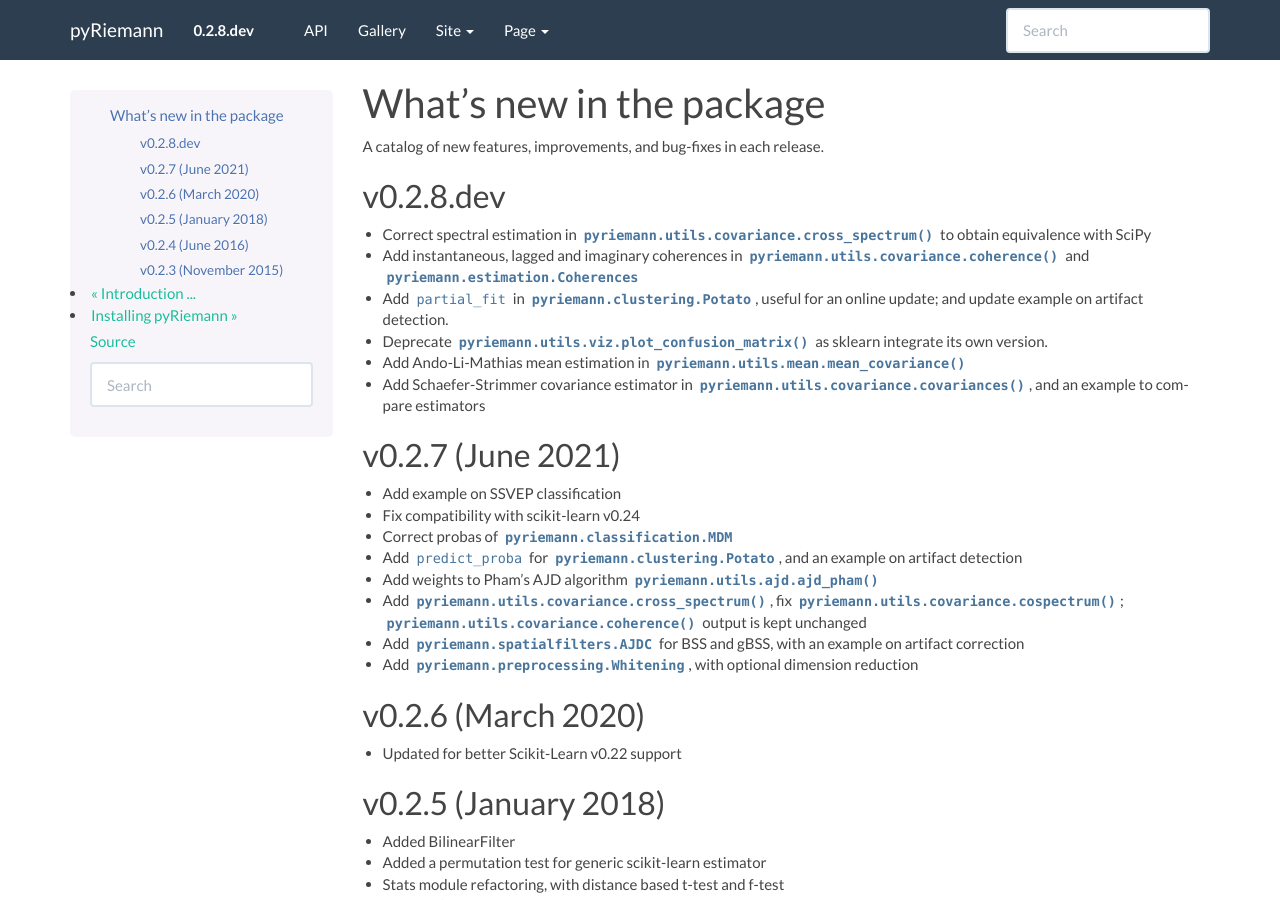
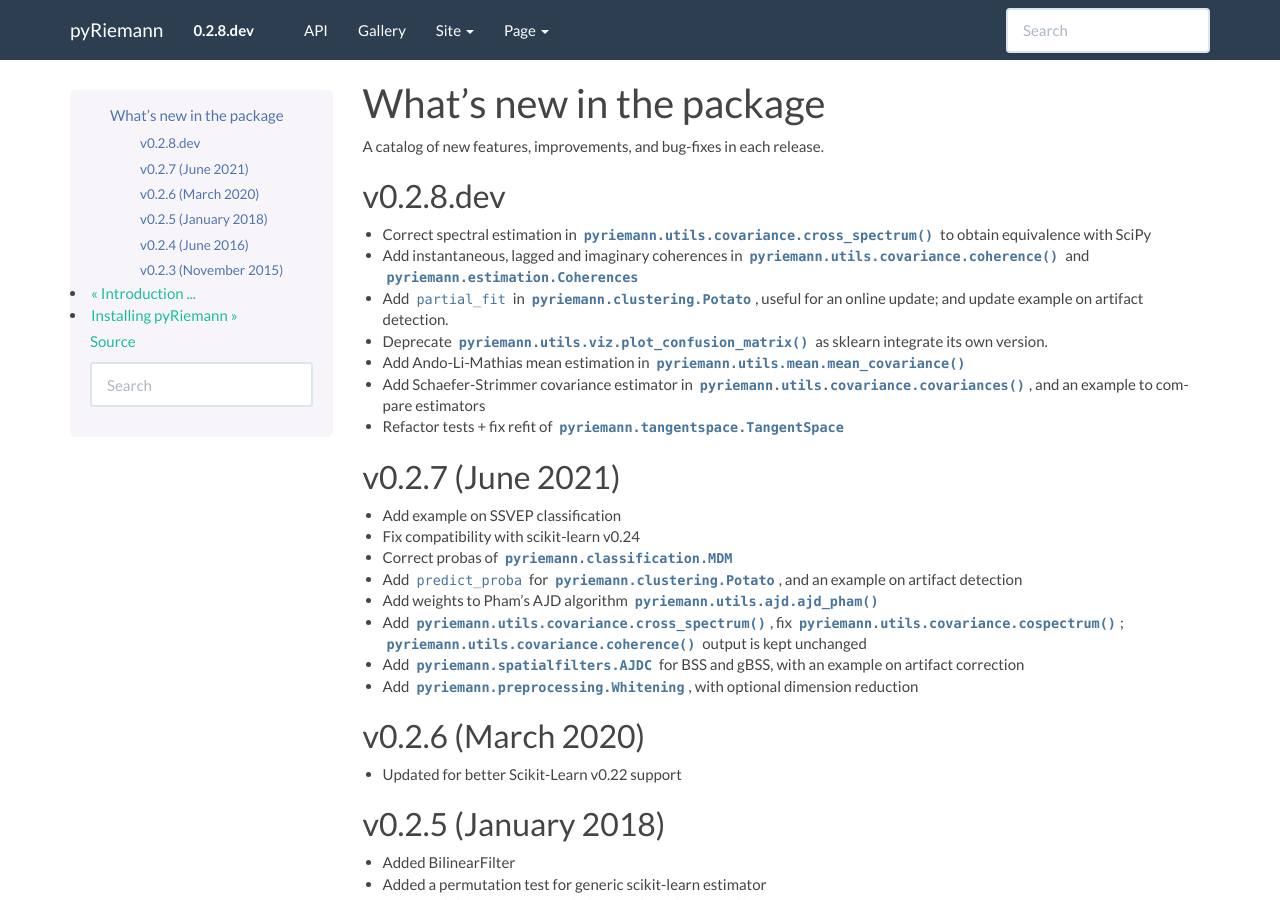
Before and after one commit to pyRiemann/pyRiemann, a Sphinx documentation site: the page built from doc/whatsnew.rst, in a window 1280 px wide and 900 px high. Built offline with Sphinx 7.4.7, drawn with Linux system fonts in a browser that asks for light colours; formulas are drawn with MathJax 3; pages that are not in the unit, such as notebooks, are missing from menus.

Commit message:
updating whats new

```diff
--- a/doc/whatsnew.rst
+++ b/doc/whatsnew.rst
@@ -21,6 +21,8 @@ v0.2.8.dev
 - Add Ando-Li-Mathias mean estimation in :func:`pyriemann.utils.mean.mean_covariance`
 
 - Add Schaefer-Strimmer covariance estimator in :func:`pyriemann.utils.covariance.covariances`, and an example to compare estimators
+
+- Refactor tests + fix refit of :class:`pyriemann.tangentspace.TangentSpace`
 
 v0.2.7 (June 2021)
 ------------------
```
